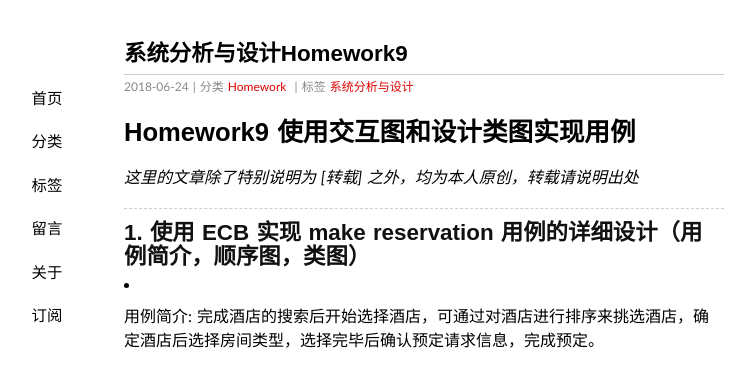
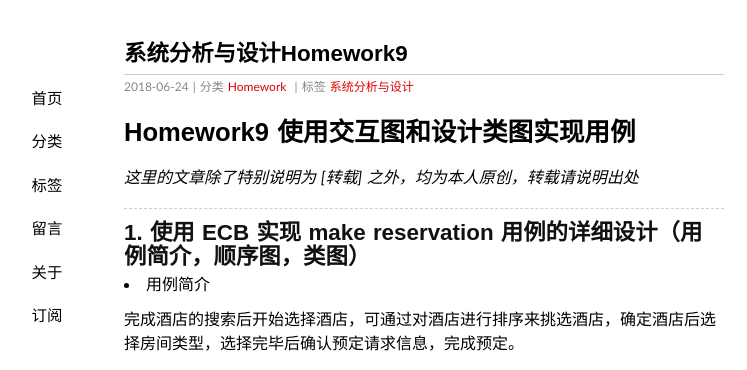
Before and after one commit to Dxiaocai666/Dxiaocai666.github.io, a Jekyll site: the page built from _posts/2018-06-24-homework9.md, in a window 1280 px wide, cut to the strip 0-370 px from the top of the page. Shown: the whole strip, without its empty margins (216-963 px from the left). Built offline with Jekyll 4.4.1, drawn with Linux system fonts in a browser that asks for light colours; comment, search, counter and statistics services are not loaded; part of the change alters nothing that is shown.

```diff
--- a/_posts/2018-06-24-homework9.md
+++ b/_posts/2018-06-24-homework9.md
@@ -13,8 +13,11 @@ tags: 系统分析与设计
 ----------
 
 ## 1. 使用 ECB 实现 make reservation 用例的详细设计（用例简介，顺序图，类图）
-- 用例简介:
+
+- 用例简介
+
 完成酒店的搜索后开始选择酒店，可通过对酒店进行排序来挑选酒店，确定酒店后选择房间类型，选择完毕后确认预定请求信息，完成预定。
+
 
 - 顺序图
 
```
